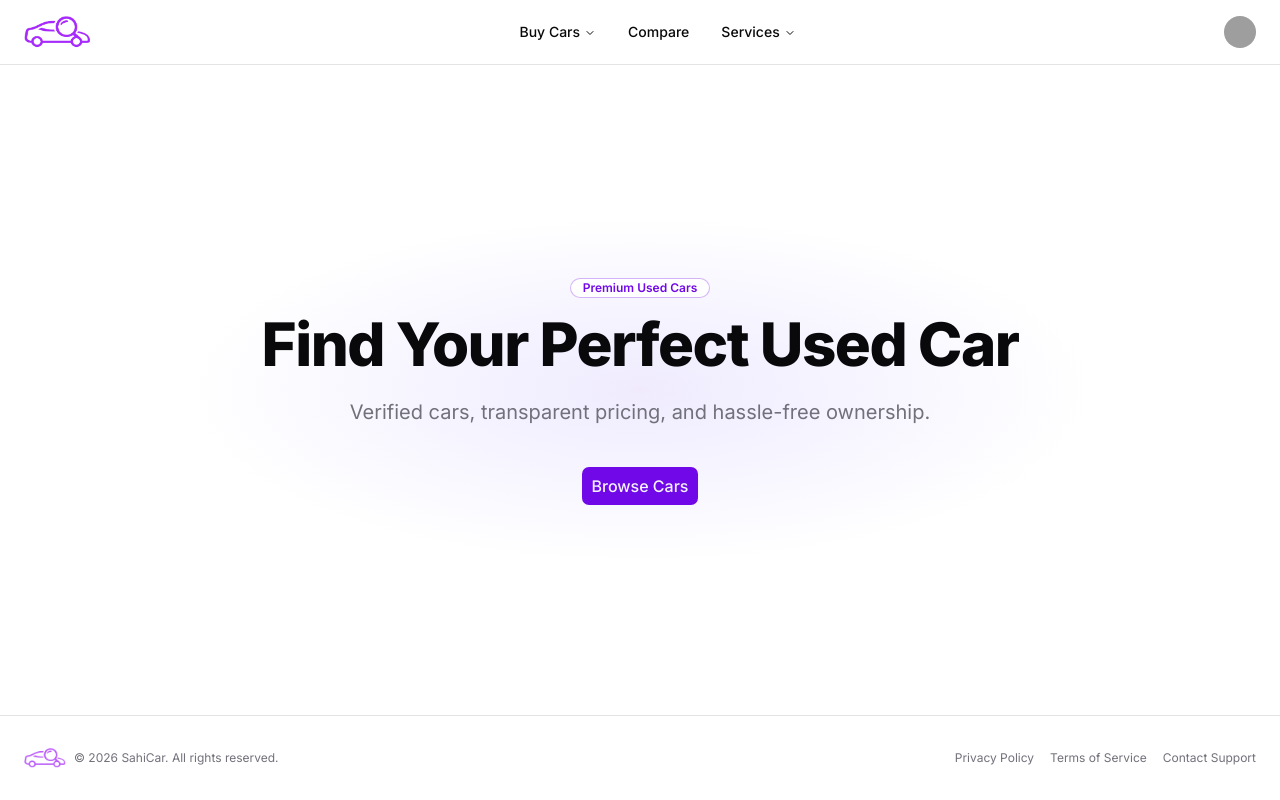
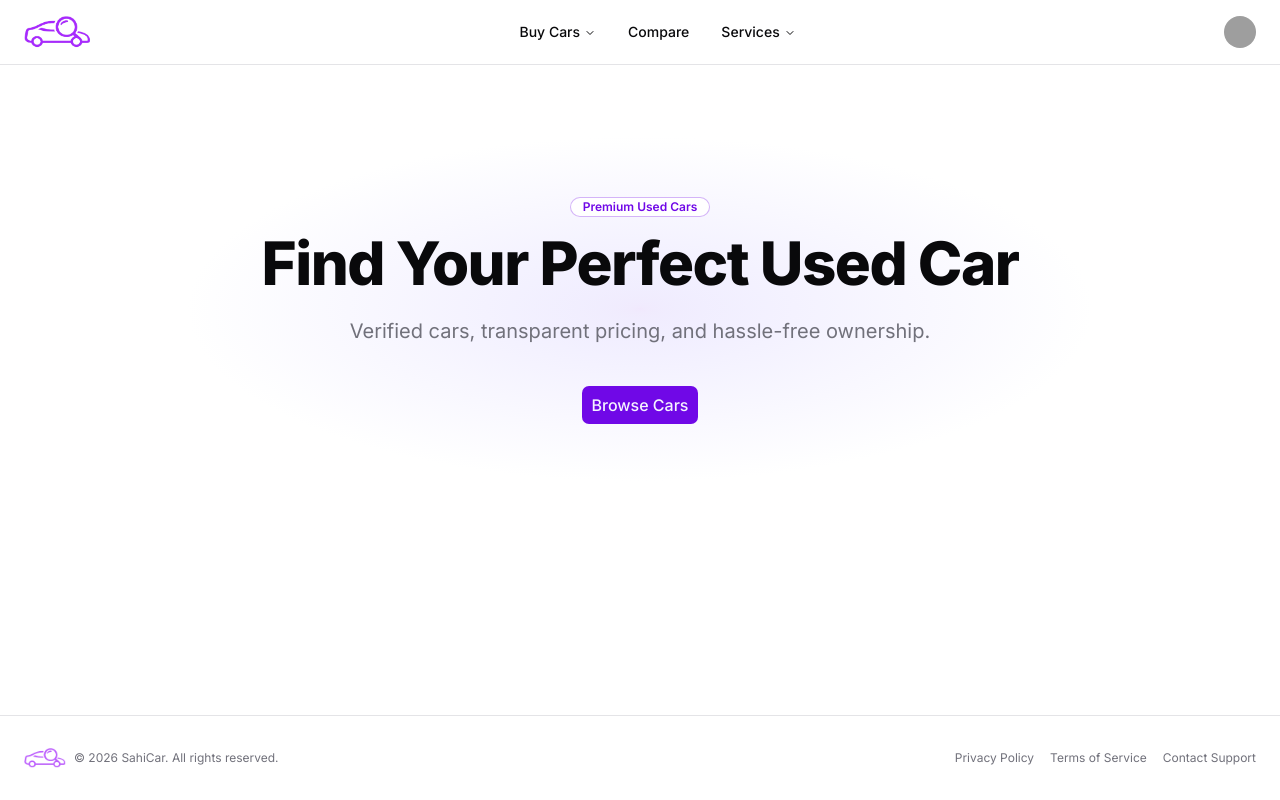
Before and after one commit to kunj-7span/car-listing-frontend, a Next.js app: page / in a window 1280 px wide. Built offline with nearby package versions, Linux system fonts and the light colour scheme; grey boxes are pictures that could not be loaded.

Commit message:
[fix]: layput for footer

```diff
--- a/src/app/layout.tsx
+++ b/src/app/layout.tsx
@@ -36,7 +36,9 @@ export default function RootLayout({
       <body className="min-h-full flex flex-col">
         <TooltipProvider>
           <Header />
-          {children}
+          <main className="flex-1">
+            {children}
+          </main>
           <Footer />
         </TooltipProvider>
       </body>
```
